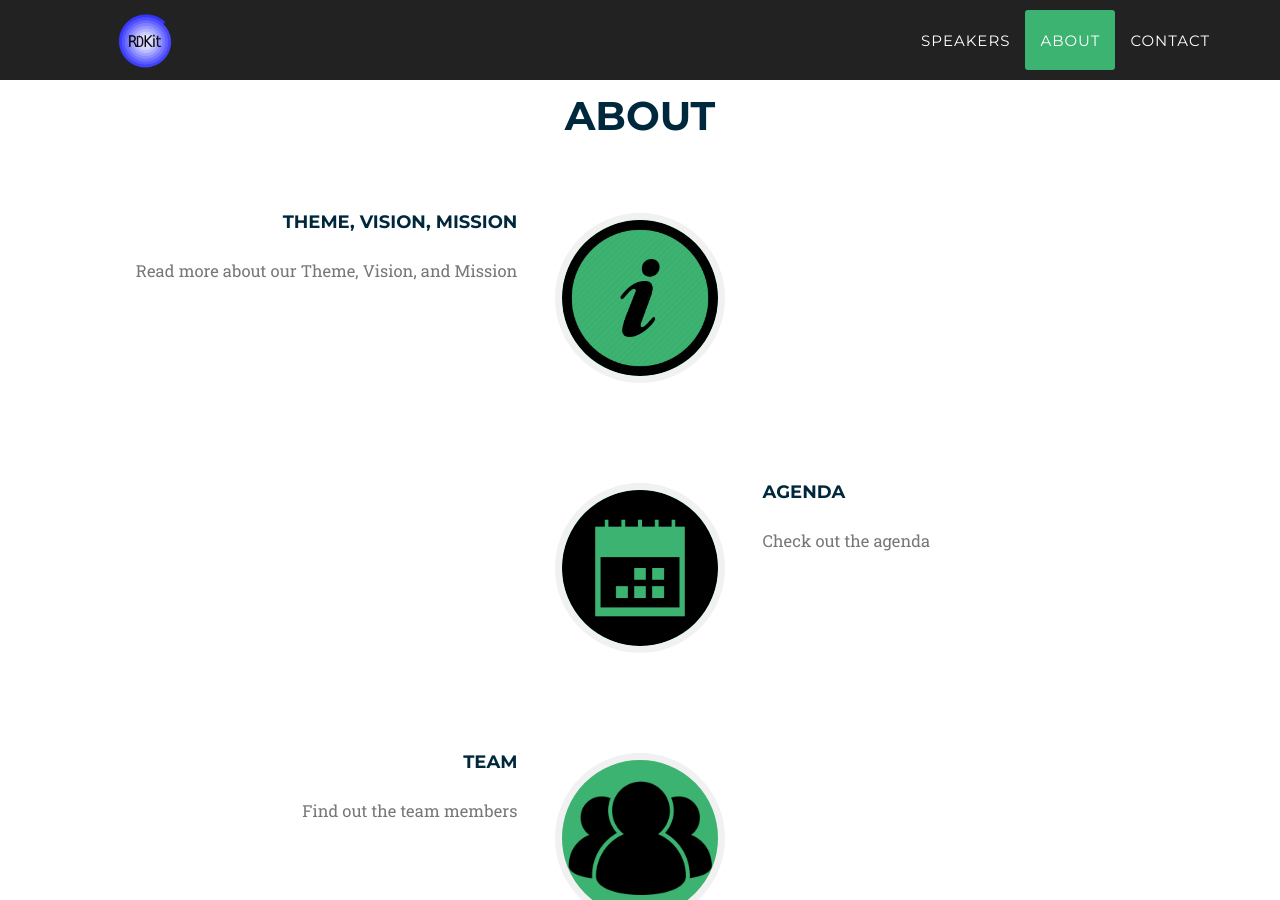
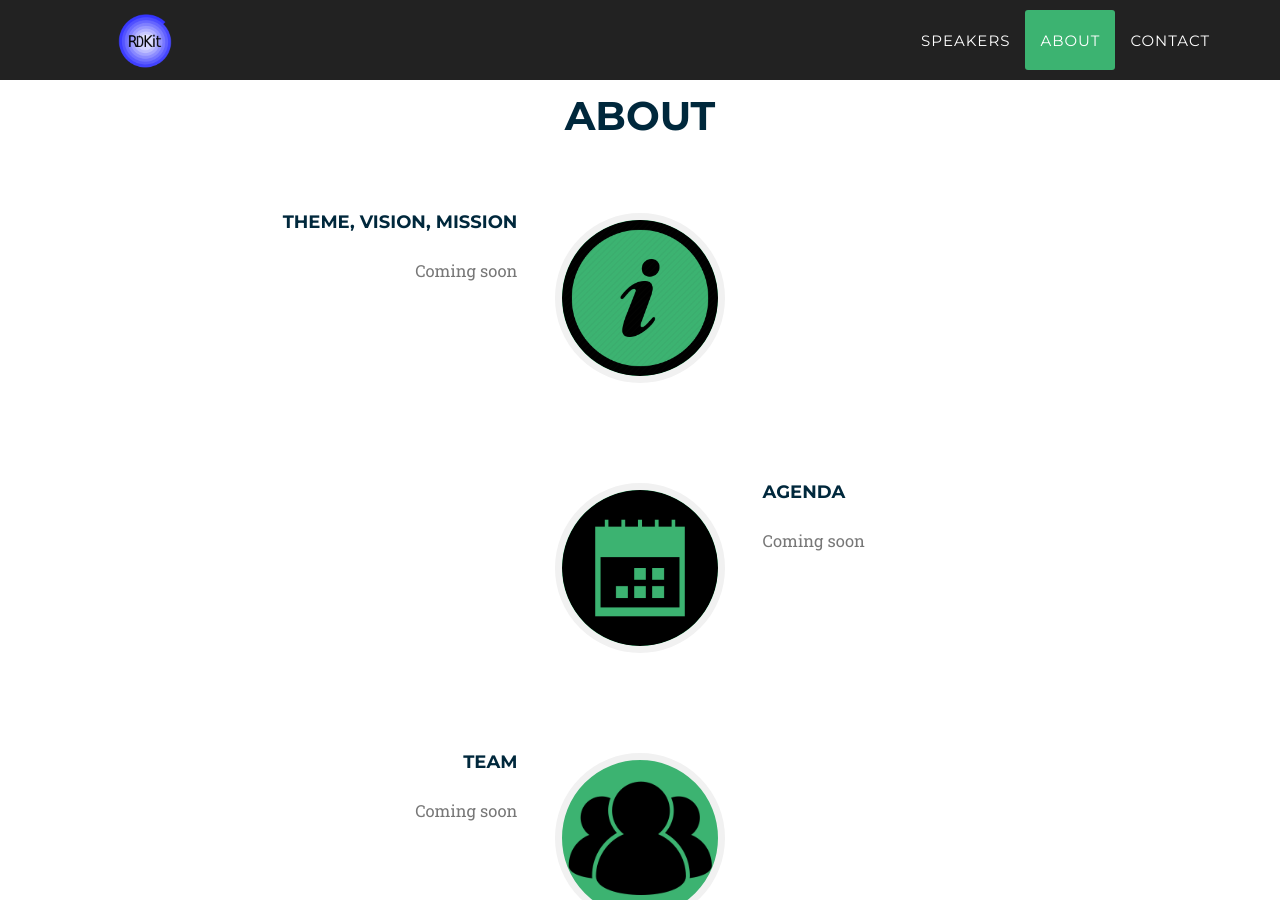
Before and after one commit to yamasakih/yamasakih.github.io, a Jekyll site: the page built from index.html, in a window 1280 px wide and 900 px high, scrolled down 2338 px. Built offline with Jekyll 4.4.1, drawn with Linux system fonts in a browser that asks for light colours; some web fonts are replaced; some of the changed text lies outside the part shown.

Commit message:
Update sponsors.html

```diff
--- a/_data/twenty_17/home_about_data.yml
+++ b/_data/twenty_17/home_about_data.yml
@@ -1,35 +1,35 @@
 - inverted:
   img: icon-about.jpeg
   name: Theme, Vision, Mission
-  info: Read more about our Theme, Vision, and Mission
-  link: /about
+  info: Coming soon
+  link: #
 
 - inverted: timeline-inverted
   img: icon-agenda.jpeg
   name: Agenda
-  info: Check out the agenda
-  link: /agenda
+  info: Coming soon
+  link: #
 
 - inverted:
   img: icon-team.jpeg
   name: Team
-  info: Find out the team members
-  link: /team
+  info: Coming soon
+  link: #
 
 - inverted: timeline-inverted
   img: icon-venue.jpeg
   name: Venue
-  info: Learn more about our location
-  link: /venue
+  info: Coming soon
+  link: #
 
 - inverted:
   img: icon-faq.jpeg
   name: FAQs
-  info: Have a Question? Many answers can be found right here in our FAQs
-  link: /faqs
+  info: Coming soon
+  link: #
 
 - inverted: timeline-inverted
   img: booklet-icon.png
   name: Event Booklet
-  info: View or Download our event booklet
-  link: /booklet
+  info: Coming soon
+  link: #
--- a/_includes/2017_data/sponsors.html
+++ b/_includes/2017_data/sponsors.html
@@ -25,4 +25,9 @@
             </div>
         </div>
     </div>
+    <div class="row">
+        <p>
+            <center>Sponsors information is comming soon...</center>
+        </p>
+    </div>
 </aside>
```
Lines whose indentation alone changed are shown as unchanged.
